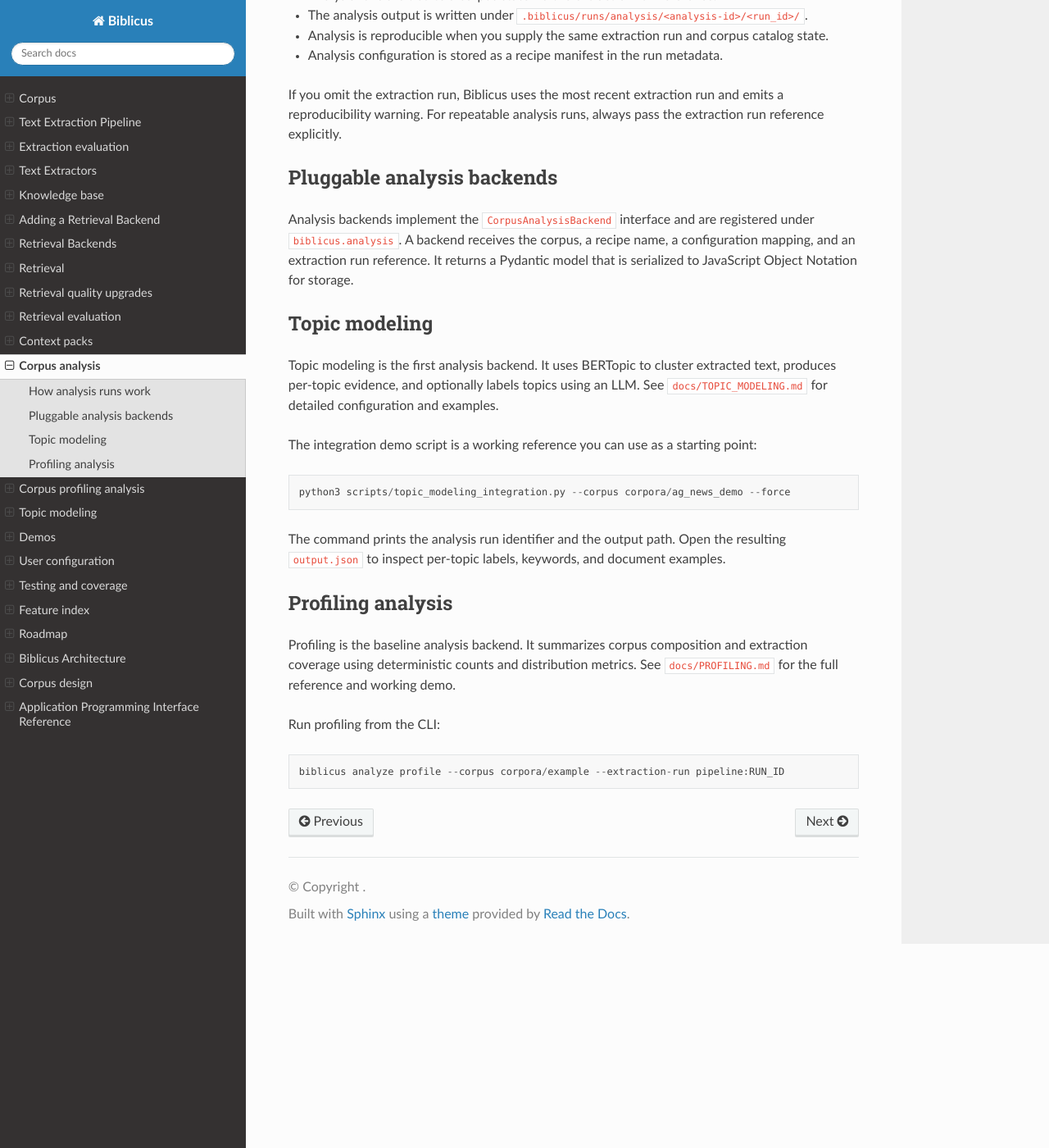
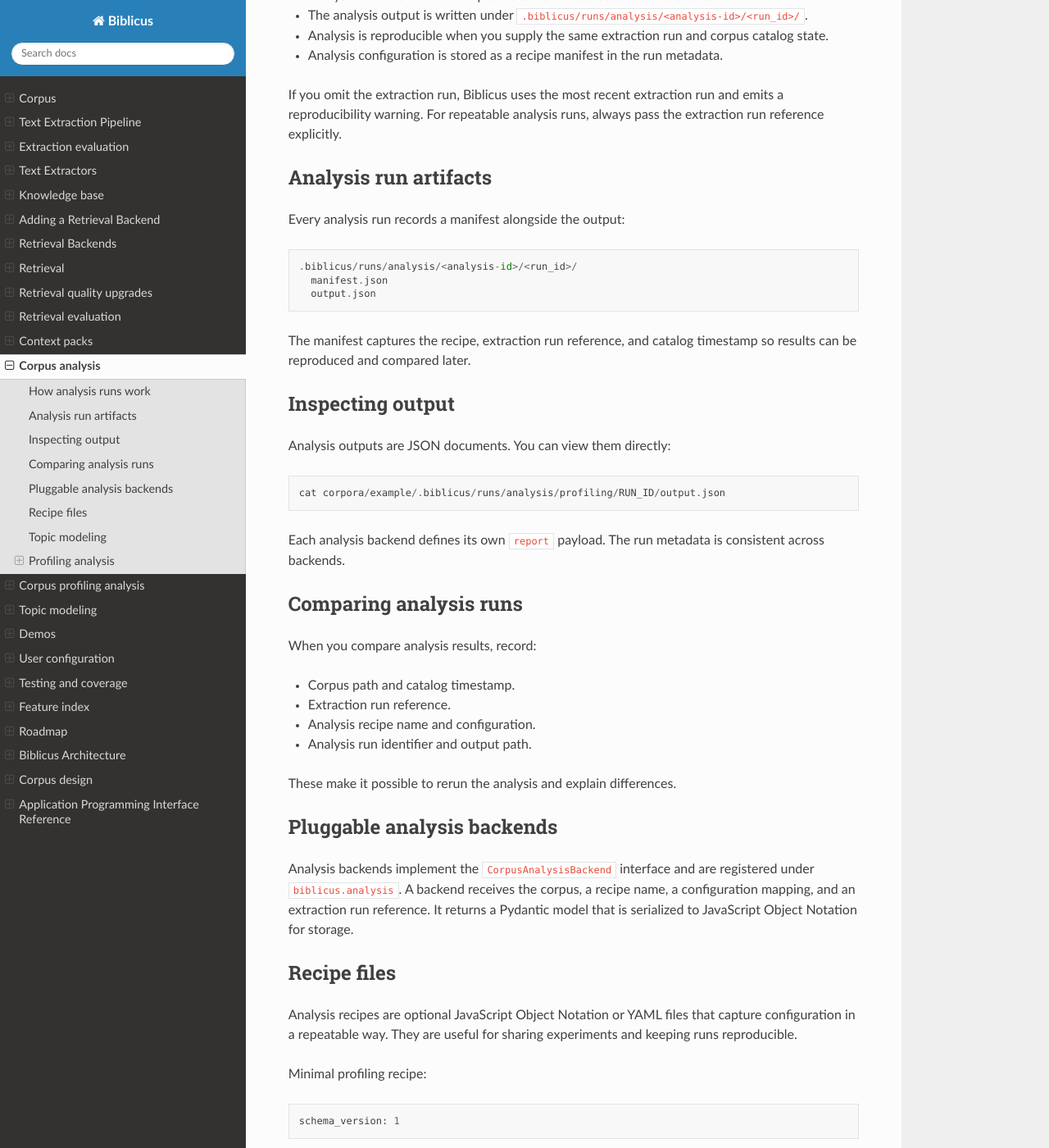
Before and after one commit to AnthusAI/Biblicus, a Sphinx documentation site: the page built from docs/ANALYSIS.md, in a window 1280 px wide and 1400 px high, scrolled down 353 px. Shown: the whole window at 82% size. Built offline with Sphinx 7.4.7 and the Read the Docs theme 3.1.0, drawn with Linux system fonts in a browser that asks for light colours; some of the changed text lies outside the part shown.

Commit message:
docs: expand analysis and profiling textbook

````diff
--- a/docs/ANALYSIS.md
+++ b/docs/ANALYSIS.md
@@ -15,11 +15,67 @@ strictly.
 If you omit the extraction run, Biblicus uses the most recent extraction run and emits a reproducibility warning. For
 repeatable analysis runs, always pass the extraction run reference explicitly.
 
+## Analysis run artifacts
+
+Every analysis run records a manifest alongside the output:
+
+```
+.biblicus/runs/analysis/<analysis-id>/<run_id>/
+  manifest.json
+  output.json
+```
+
+The manifest captures the recipe, extraction run reference, and catalog timestamp so results can be reproduced and
+compared later.
+
+## Inspecting output
+
+Analysis outputs are JSON documents. You can view them directly:
+
+```
+cat corpora/example/.biblicus/runs/analysis/profiling/RUN_ID/output.json
+```
+
+Each analysis backend defines its own `report` payload. The run metadata is consistent across backends.
+
+## Comparing analysis runs
+
+When you compare analysis results, record:
+
+- Corpus path and catalog timestamp.
+- Extraction run reference.
+- Analysis recipe name and configuration.
+- Analysis run identifier and output path.
+
+These make it possible to rerun the analysis and explain differences.
+
 ## Pluggable analysis backends
 
 Analysis backends implement the `CorpusAnalysisBackend` interface and are registered under `biblicus.analysis`.
 A backend receives the corpus, a recipe name, a configuration mapping, and an extraction run reference. It returns a
 Pydantic model that is serialized to JavaScript Object Notation for storage.
+
+## Recipe files
+
+Analysis recipes are optional JavaScript Object Notation or YAML files that capture configuration in a repeatable way.
+They are useful for sharing experiments and keeping runs reproducible.
+
+Minimal profiling recipe:
+
+```
+schema_version: 1
+```
+
+Minimal topic modeling recipe:
+
+```
+schema_version: 1
+text_source:
+  sample_size: 500
+bertopic_analysis:
+  parameters:
+    nr_topics: 8
+```
 
 ## Topic modeling
 
@@ -40,6 +96,14 @@ labels, keywords, and document examples.
 Profiling is the baseline analysis backend. It summarizes corpus composition and extraction coverage using
 deterministic counts and distribution metrics. See `docs/PROFILING.md` for the full reference and working demo.
 
+### Minimal profiling run
+
+```
+python3 -m biblicus analyze profile --corpus corpora/example --extraction-run pipeline:RUN_ID
+```
+
+The command writes an analysis run directory and prints the run identifier.
+
 Run profiling from the CLI:
 
 ```
````
Also changed, not shown: docs/PROFILING.md (+33 -0 lines), docs/TOPIC_MODELING.md (+38 -0 lines).
